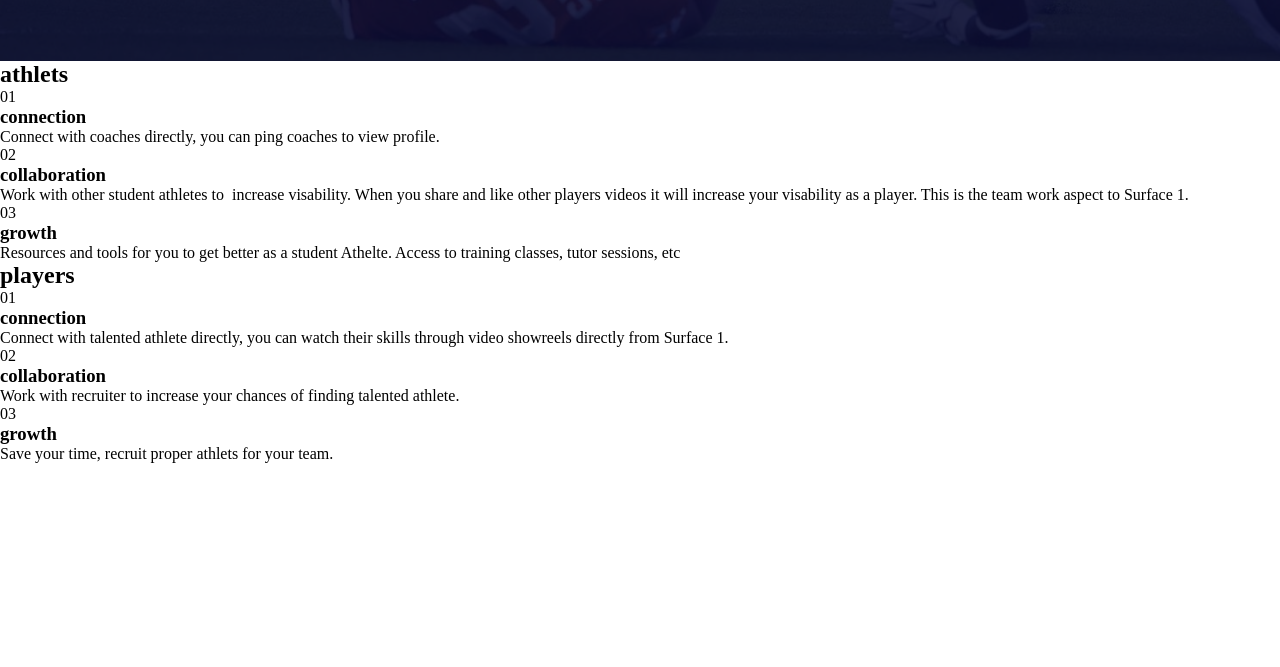
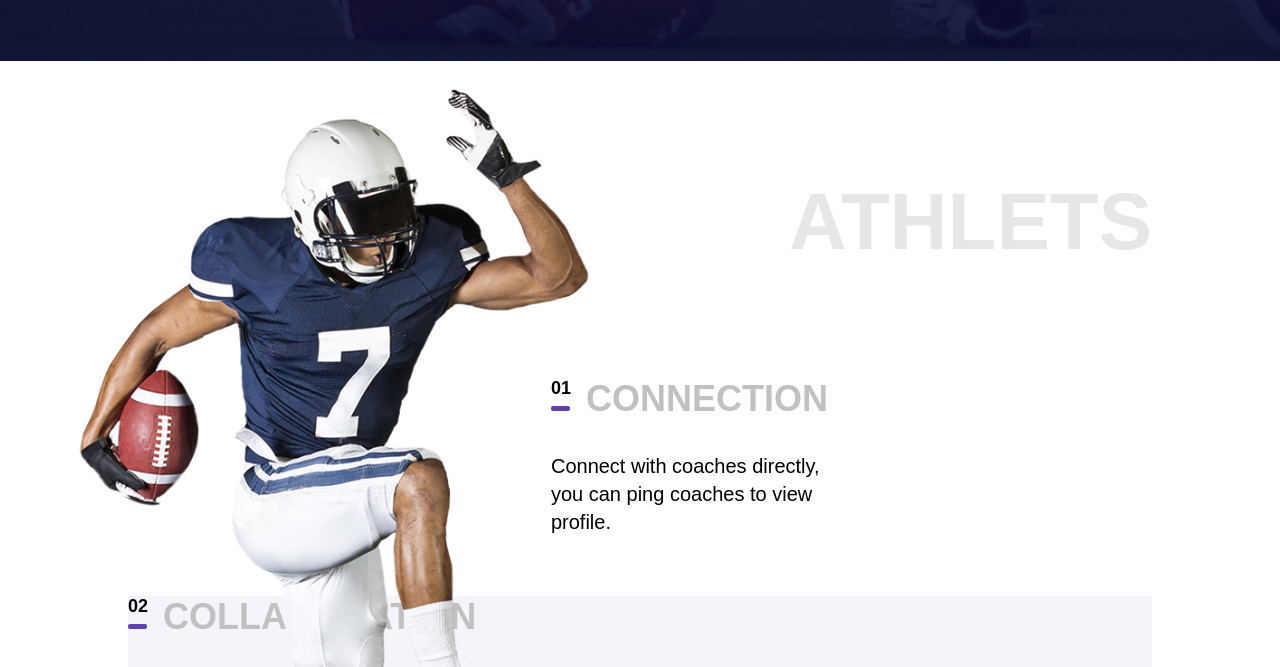
Before and after one commit to PolinaSvechnikova/MQ-project, a plain HTML site: page index.html in a window 1280 px wide. Shown: the part 765-1432 px from the top of the page. Before the commit the page ends 1228 px from the top, so only its background shows below. Drawn offline with Linux system fonts and the light colour scheme; a web font is replaced by a local one.

Commit message:
Второй вариант

```diff
--- a/css/style.css
+++ b/css/style.css
@@ -86,17 +86,12 @@ header {
     padding: 25px;
 }
 
-.app-store {
-    margin-right: 25px;
-}
-
-.google-play {
-    margin-left: 25px;
-}
-
 .download-link {
     display: block;
     text-decoration: none;
+
+    margin-right: 25px;
+    margin-left: 25px;
 }
 
 .svg-icon {
@@ -129,3 +124,136 @@ header {
     font-size: 14px;
     font-weight: 700;
 }
+
+.main {
+    padding-left: 10%;
+    padding-right: 10%;
+}
+
+.main-content {
+    display: flex;
+    flex-direction: column;
+    align-items: flex-end;
+    position: relative;
+}
+
+.main-content::before {
+    content: "";
+    background-image: url(../images/footballer_566.png);
+    background-size: contain;
+    background-repeat: no-repeat;
+    position: absolute;
+    left: -50px;
+    top: 28px;
+    width: 50%;
+    height: 100%;
+}
+
+@font-face {
+    font-family: OpenSans-Bold;
+    src: url(../fonts/OpenSans_Bold.woff);
+    font-weight: 700;
+    font-style: bold;
+}
+
+.title {
+    margin-top: 115px;
+    margin-bottom: 110px;
+    font-family: OpenSans-Bold, sans-serif;
+    color: #e7e7e7;
+    text-transform: uppercase;
+    font-size: 80px;
+    font-weight: 700;
+}
+
+.card {
+    display: flex;
+    flex-direction: column;
+    /*width: 50%;*/
+}
+
+.card-title {
+    display: flex;
+}
+
+.number {
+    color: #000000;
+    font-family: OpenSans-Bold, sans-serif;
+    font-size: 18px;
+    font-weight: 700;
+    margin-right: 15px;
+}
+
+.main-content-reverse .growth .number {
+    color: #9173e6;
+}
+
+.number::after {
+    content: "";
+    width: 19px;
+    height: 5px;
+    border-radius: 2px;
+    background-color: #5e42b0;
+
+    display: block;
+    margin-top: 7px;
+}
+
+.growth .number::after {
+    background-color: #efefef;
+}
+
+.card-name {
+    font-family: OpenSans-Bold, sans-serif;
+    color: #c1c1c1;
+    text-transform: uppercase;
+    font-size: 36px;
+    font-weight: 700;
+}
+
+.card-description {
+    font-family: OpenSans-Regular, sans-serif;
+    line-height: 28px;
+    color: #000000;
+    font-size: 20px;
+    font-weight: 400;
+    margin-top: 32px;
+    margin-bottom: 60px;
+}
+
+.growth .card-description {
+    color: #ffffff;
+}
+
+.collaboration-color {
+    background-color: #f6f4fa;
+    padding-left: -100%;
+    padding-right: -100%;
+}
+
+.growth-color {
+    background-color: #5e42b0;
+}
+
+.connection, .collaboration, .growth {
+    width: 50%;
+}
+
+.main-content-reverse .growth {
+    background-color: #0a0e34;
+}
+
+.main-content-reverse {
+    position: relative;
+}
+
+.main-content-reverse::before {
+    content: "";
+    background-image: url(../images/basketballer_991.png);
+    background-size: contain;
+    background-repeat: no-repeat;
+    position: absolute;
+    right: 0;
+    top: 0;
+    width: 70%;
+    height: 100%;
```
